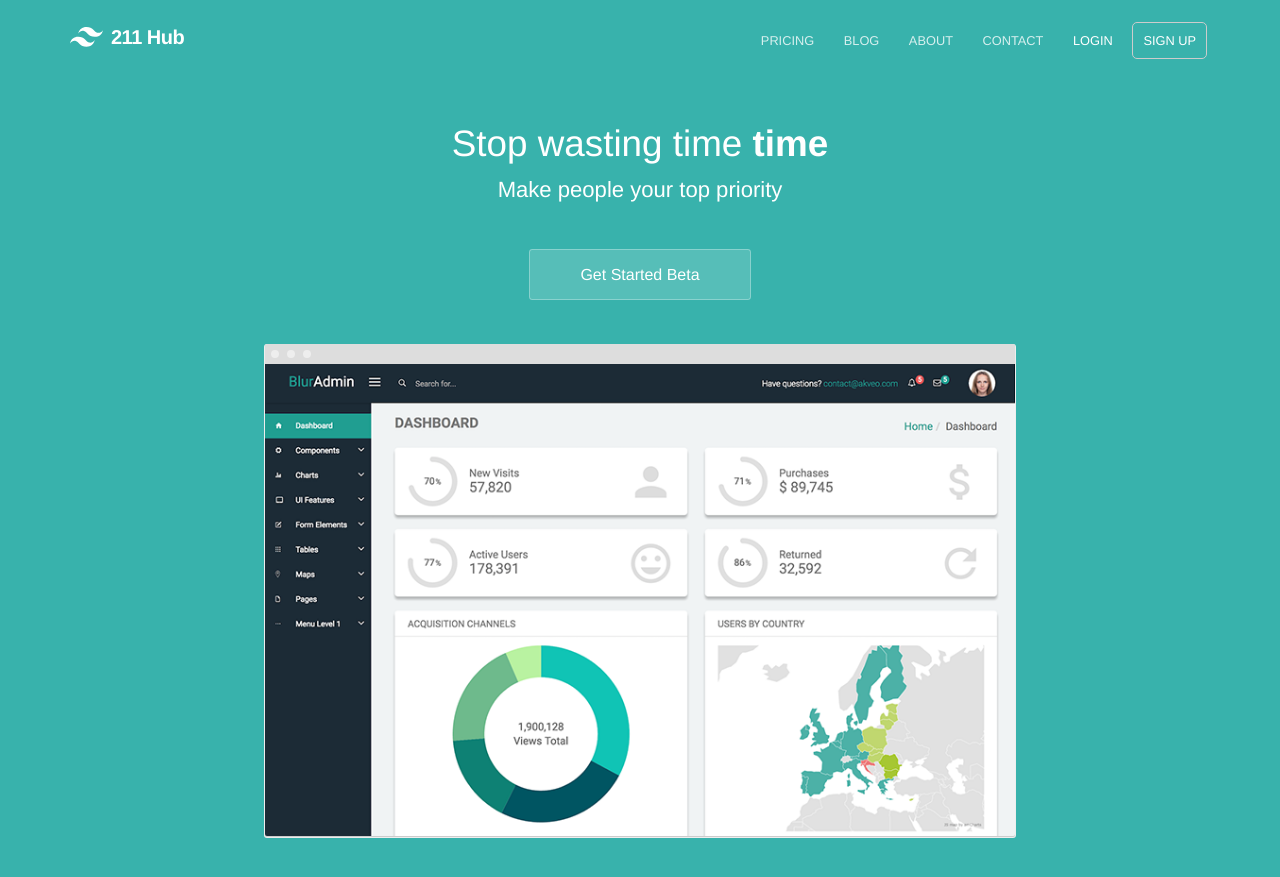
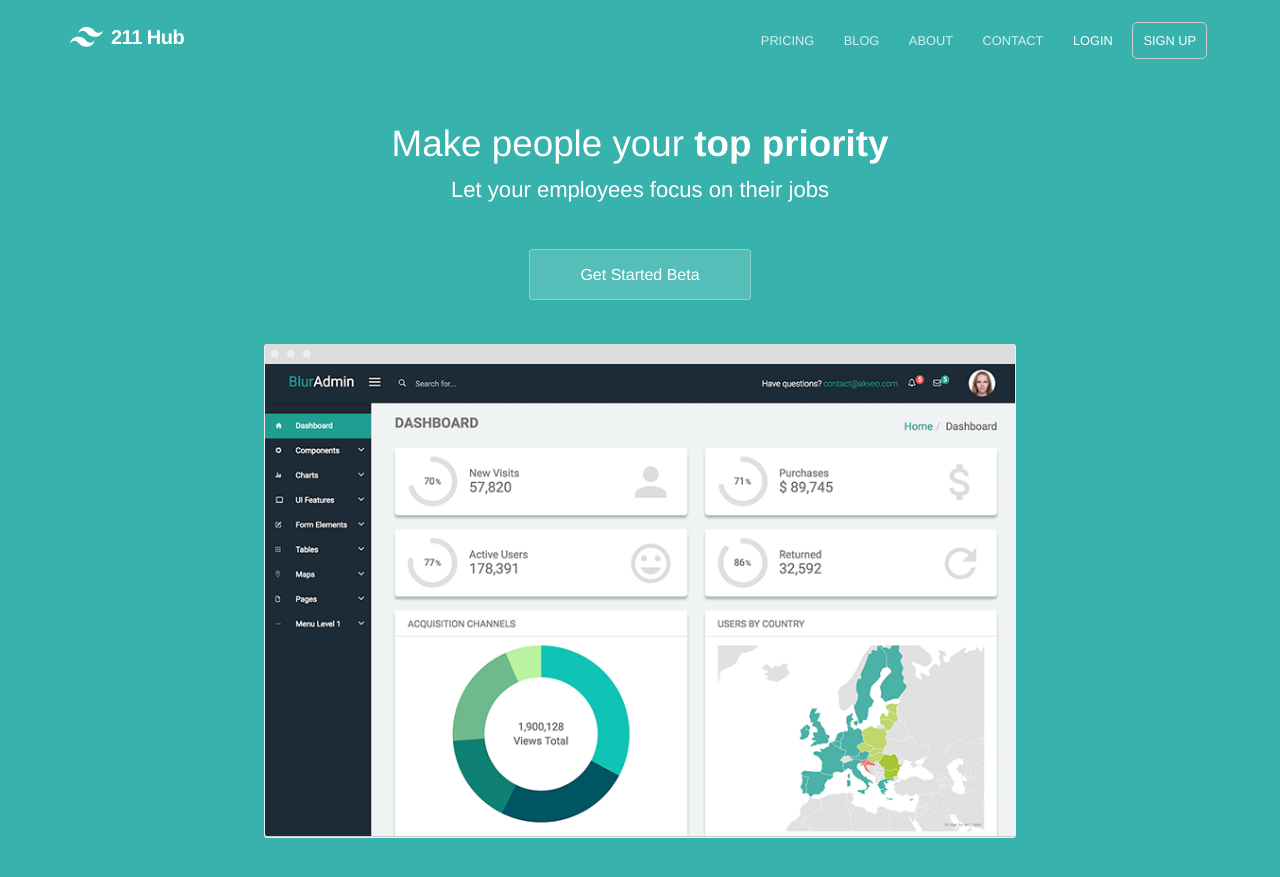
Before and after one commit to Ryanb58/211hub, a Jekyll site: the page built from index.html, in a window 1280 px wide and 900 px high. Shown: the top 877 px of the window. Built offline with Jekyll 4.4.1, drawn with Linux system fonts in a browser that asks for light colours.

Commit message:
Fixed tag.

```diff
--- a/index.html
+++ b/index.html
@@ -4,8 +4,8 @@ description: Track and optimize your sales team in real time
 ---
 <section class="hero">
 	<div class="text-container">
-		<h1 class="editable">Stop wasting time <strong>time</strong></h1>
-		<p class="subtext editable">Make people your top priority</p>
+		<h1 class="editable">Make people your <strong>top priority</strong></h1>
+		<p class="subtext editable">Let your employees focus on their jobs</p>
 		<div class="cta button alt"><a href="{{ site.app_url }}">Get Started Beta</a></div>
 		<div>
 			<img src="{{ site.baseurl }}/images/dashboard.png" alt="Screenshot" class="screenshot editable" />
```
